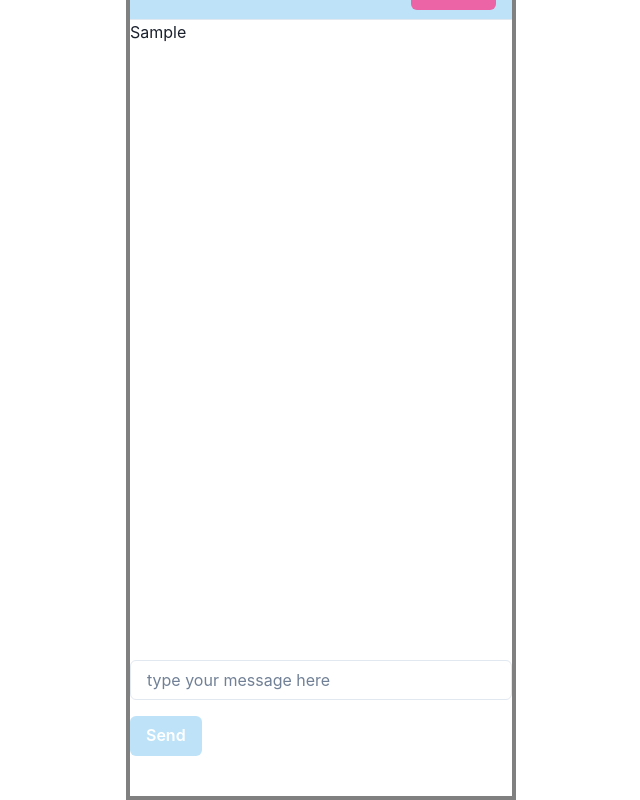
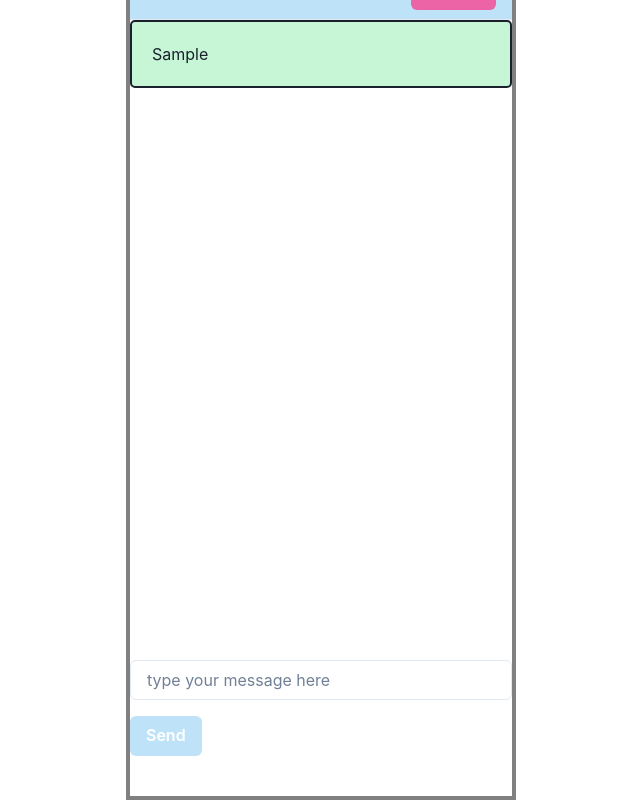
Before and after one commit to DaviAlbino/lexart-full-stack-review, a React (Vite) app in the folder front-end/Chat-bot-page/: page / in a window 1280 px wide. Both pictures are taken after typing "Sample" into the empty fields and a click on the button "Send". Shown: the part 44-844 px from the top of the page, without its empty margins (319-959 px from the left). Built offline with nearby package versions, Linux system fonts and the light colour scheme.

Commit message:
feat: bot response

```diff
--- a/front-end/Chat-bot-page/index.html
+++ b/front-end/Chat-bot-page/index.html
@@ -2,7 +2,7 @@
 <html lang="en">
   <head>
     <meta charset="UTF-8" />
-    <link rel="icon" type="image/svg+xml" href="/vite.svg" />
+    <link rel="icon" type="image/svg+png" href="/chatbot.png" />
     <meta name="viewport" content="width=device-width, initial-scale=1.0" />
     <title>Review Chat Page</title>
   </head>
--- a/front-end/Chat-bot-page/src/Components/Chatbot.tsx
+++ b/front-end/Chat-bot-page/src/Components/Chatbot.tsx
@@ -7,9 +7,19 @@ interface IMessages {
 
 function Chatbot({ messages }: IMessages) {
   return (
-    <Box width={ 400 } h={ 640 }>
+    <Box maxWidth={ 400 } height={ 640 }>
       {messages.map((message, index) => (
-        <Box key={ index }>{message}</Box>
+        <Box
+          key={ index }
+          textAlign={ index % 2 === 0 ? 'left' : 'right' }
+          padding={ 5 }
+          border="2px solid"
+          borderRadius="5px"
+          backgroundColor={ index % 2 === 0 ? 'green.100' : 'blue.100' }
+          mb={ 2 }
+        >
+          {message}
+        </Box>
       ))}
     </Box>
   );
--- a/front-end/Chat-bot-page/src/Components/Header.tsx
+++ b/front-end/Chat-bot-page/src/Components/Header.tsx
@@ -53,9 +53,6 @@ export default function Header() {
             Lexart Chat Bot
           </Text>
 
-          <Flex display={ { base: 'none', md: 'flex' } } ml={ 10 }>
-            <Box>O que é isso?</Box>
-          </Flex>
         </Flex>
 
         <Stack
--- a/front-end/Chat-bot-page/src/Components/InputMessage.tsx
+++ b/front-end/Chat-bot-page/src/Components/InputMessage.tsx
@@ -11,6 +11,7 @@ import { useState, ChangeEvent, KeyboardEvent } from 'react';
 function InputMessage({ onSendMessage }: any) {
   const [message, setMessage] = useState<string>('');
   const [isTyping, setIsTyping] = useState<boolean>(false);
+  const [isBotTyping, setIsBotTyping] = useState<boolean>(false);
 
   const handleMessage = ({ target }: ChangeEvent<HTMLInputElement>) => {
     setMessage(target.value);
@@ -19,6 +20,7 @@ function InputMessage({ onSendMessage }: any) {
 
   const handleSend = () => {
     onSendMessage(message);
+    handleMessageResponse(message);
     setMessage('');
     setIsTyping(false);
   };
@@ -29,10 +31,44 @@ function InputMessage({ onSendMessage }: any) {
     }
   };
 
+  const handleMessageResponse = (messageBot: string) => {
+    const lowercaseMessageBot = messageBot.toLowerCase();
+    const response1 = 'Hello user, welcome! Please Log in';
+    const response2 = 'Goodbye user, You can check this conversation on this link.';
+    const response3 = 'Ok user, but before we continue, Please Log in.';
+    const response4 = 'Good morning user! Please Log in.';
+
+    if (lowercaseMessageBot.includes('hello')) {
+      setIsBotTyping(true);
+      setTimeout(() => {
+        onSendMessage(response1);
+      }, 3000);
+      setIsBotTyping(false);
+    } else if (lowercaseMessageBot.includes('goodbye')) {
+      setIsBotTyping(true);
+      setTimeout(() => {
+        onSendMessage(response2);
+      }, 3000);
+      setIsBotTyping(false);
+    } else if (lowercaseMessageBot.includes('want')) {
+      setIsBotTyping(true);
+      setTimeout(() => {
+        onSendMessage(response3);
+      }, 3000);
+      setIsBotTyping(false);
+    } else if (lowercaseMessageBot.includes('good')) {
+      setIsBotTyping(true);
+      setTimeout(() => {
+        onSendMessage(response4);
+      }, 3000);
+      setIsBotTyping(false);
+    }
+  };
   return (
     <Box>
       <FormControl>
         { isTyping && <Text>typing...</Text>}
+        { isBotTyping && <Text>bot is typing...</Text> }
         <Input
           value={ message }
           onChange={ handleMessage }
--- a/front-end/Chat-bot-page/src/pages/Home.tsx
+++ b/front-end/Chat-bot-page/src/pages/Home.tsx
@@ -12,7 +12,7 @@ function Home() {
   };
 
   return (
-    <Box w={ 390 } h={ 844 } m="0 auto" border="4px solid gray">
+    <Box maxWidth={ 390 } height={ 844 } m="0 auto" border="4px solid gray">
       <Header />
       <Chatbot messages={ messages } />
       <InputMessage onSendMessage={ handleSendMessage } />
```
Also changed, not shown: front-end/Chat-bot-page/public/chatbot.png (added).
